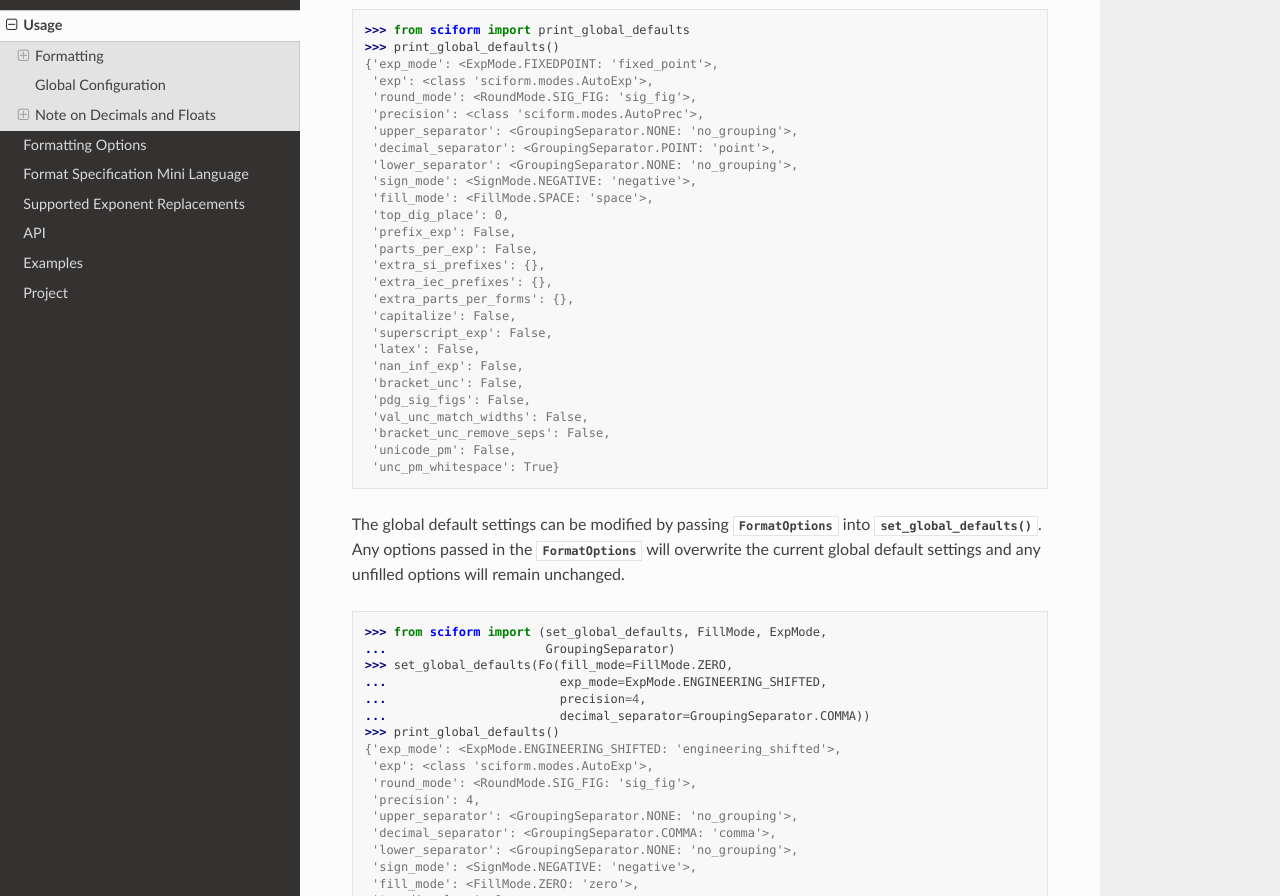
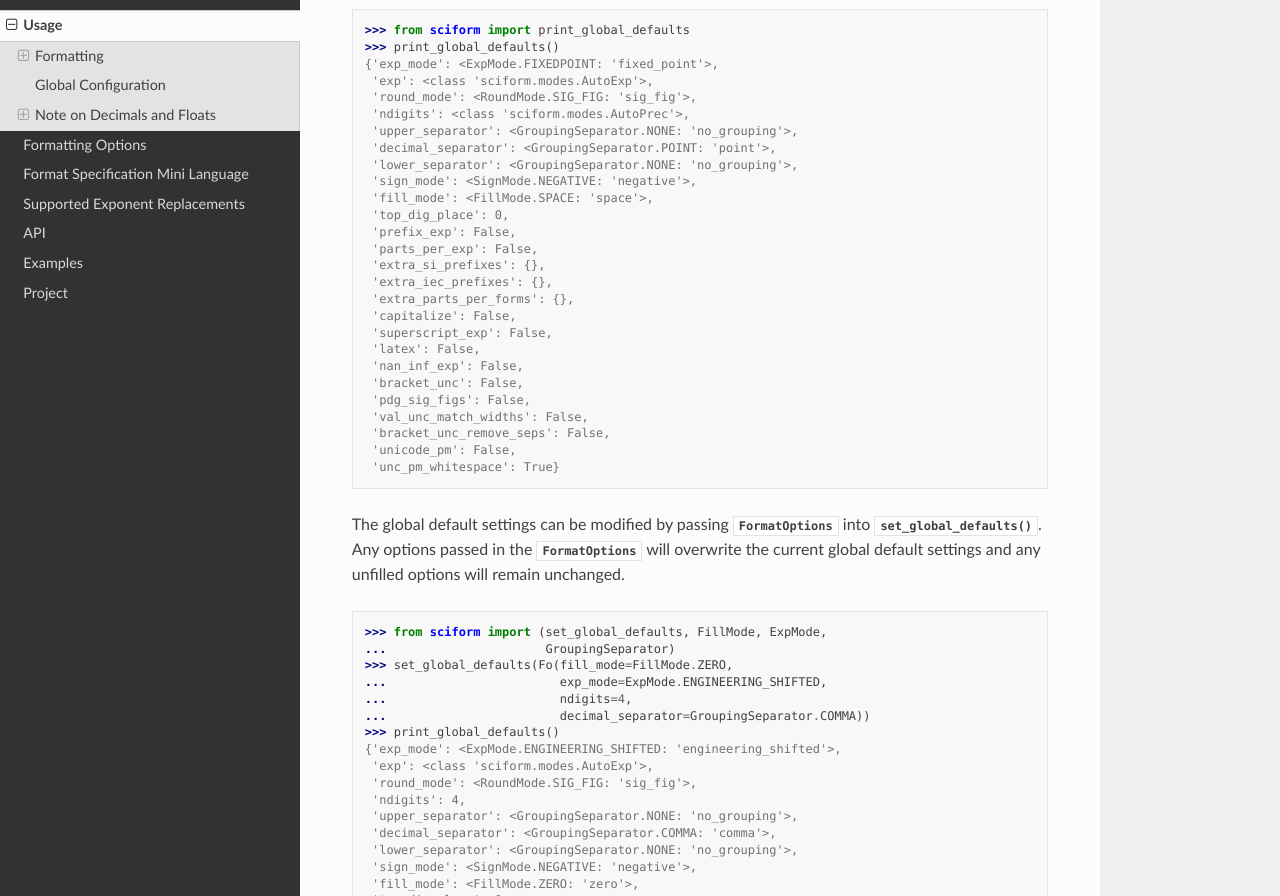
Before and after one commit to jagerber48/sciform, a Sphinx documentation site: the page built from docs/source/usage.rst, in a window 1280 px wide and 1400 px high, scrolled down 2444 px. Shown: the part 153-1049 px from the top of the window. Built offline with Sphinx 7.4.7 and the Read the Docs theme 2.0.0, drawn with Linux system fonts in a browser that asks for light colours; some of the changed text lies outside the part shown.

Commit message:
rename precision -> ndigits

```diff
--- a/docs/source/usage.rst
+++ b/docs/source/usage.rst
@@ -46,13 +46,13 @@ at formatting time.
 >>> from sciform import FormatOptions as Fo
 >>> from sciform import Formatter, RoundMode, GroupingSeparator, ExpMode
 >>> sform = Formatter(Fo(round_mode=RoundMode.DIG_PLACE,
-...                      precision=6,
+...                      ndigits=6,
 ...                      upper_separator=GroupingSeparator.SPACE,
 ...                      lower_separator=GroupingSeparator.SPACE))
 >>> print(sform(51413.14159265359))
 51 413.141 593
 >>> sform = Formatter(Fo(round_mode=RoundMode.SIG_FIG,
-...                      precision=4,
+...                      ndigits=4,
 ...                      exp_mode=ExpMode.ENGINEERING))
 >>> print(sform(123456.78))
 123.5e+03
@@ -91,7 +91,7 @@ using the :class:`SciNumUnc` object.
 
 >>> val = 84.3
 >>> unc = 0.2
->>> sform = Formatter(Fo(precision=2))
+>>> sform = Formatter(Fo(ndigits=2))
 >>> print(sform(val, unc))
 84.30 +/- 0.20
 
@@ -146,7 +146,7 @@ package default settings):
 {'exp_mode': <ExpMode.FIXEDPOINT: 'fixed_point'>,
  'exp': <class 'sciform.modes.AutoExp'>,
  'round_mode': <RoundMode.SIG_FIG: 'sig_fig'>,
- 'precision': <class 'sciform.modes.AutoPrec'>,
+ 'ndigits': <class 'sciform.modes.AutoPrec'>,
  'upper_separator': <GroupingSeparator.NONE: 'no_grouping'>,
  'decimal_separator': <GroupingSeparator.POINT: 'point'>,
  'lower_separator': <GroupingSeparator.NONE: 'no_grouping'>,
@@ -179,13 +179,13 @@ unchanged.
 ...                      GroupingSeparator)
 >>> set_global_defaults(Fo(fill_mode=FillMode.ZERO,
 ...                        exp_mode=ExpMode.ENGINEERING_SHIFTED,
-...                        precision=4,
+...                        ndigits=4,
 ...                        decimal_separator=GroupingSeparator.COMMA))
 >>> print_global_defaults()
 {'exp_mode': <ExpMode.ENGINEERING_SHIFTED: 'engineering_shifted'>,
  'exp': <class 'sciform.modes.AutoExp'>,
  'round_mode': <RoundMode.SIG_FIG: 'sig_fig'>,
- 'precision': 4,
+ 'ndigits': 4,
  'upper_separator': <GroupingSeparator.NONE: 'no_grouping'>,
  'decimal_separator': <GroupingSeparator.COMMA: 'comma'>,
  'lower_separator': <GroupingSeparator.NONE: 'no_grouping'>,
```
Also changed, not shown: README.rst (+5 -5 lines), docs/source/options.rst (+8 -8 lines), 6 other files.
